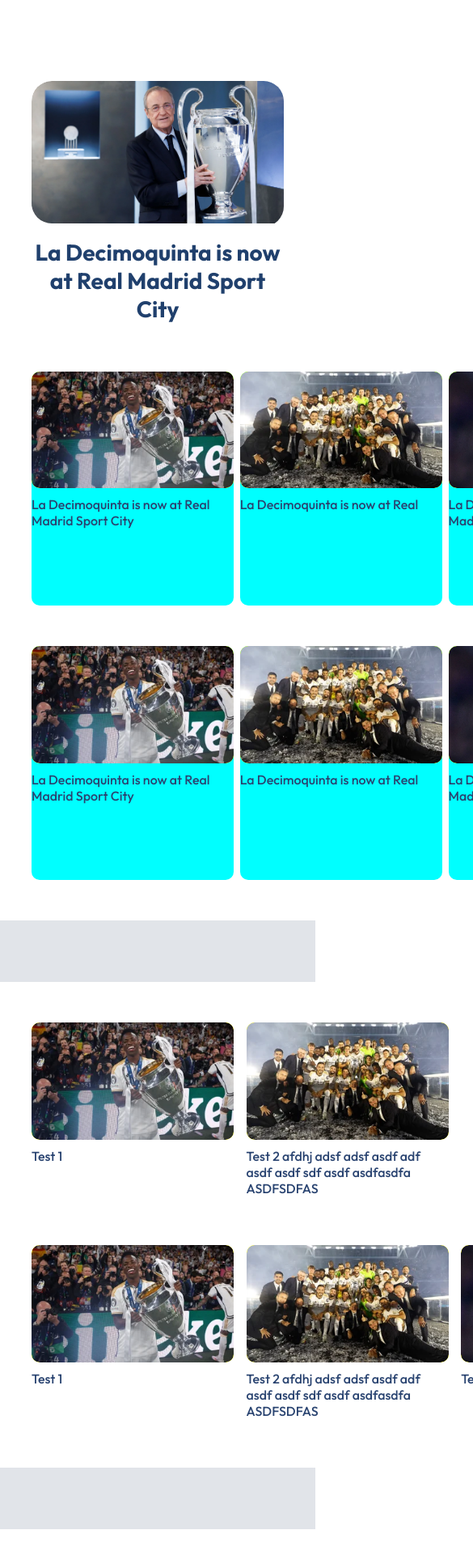
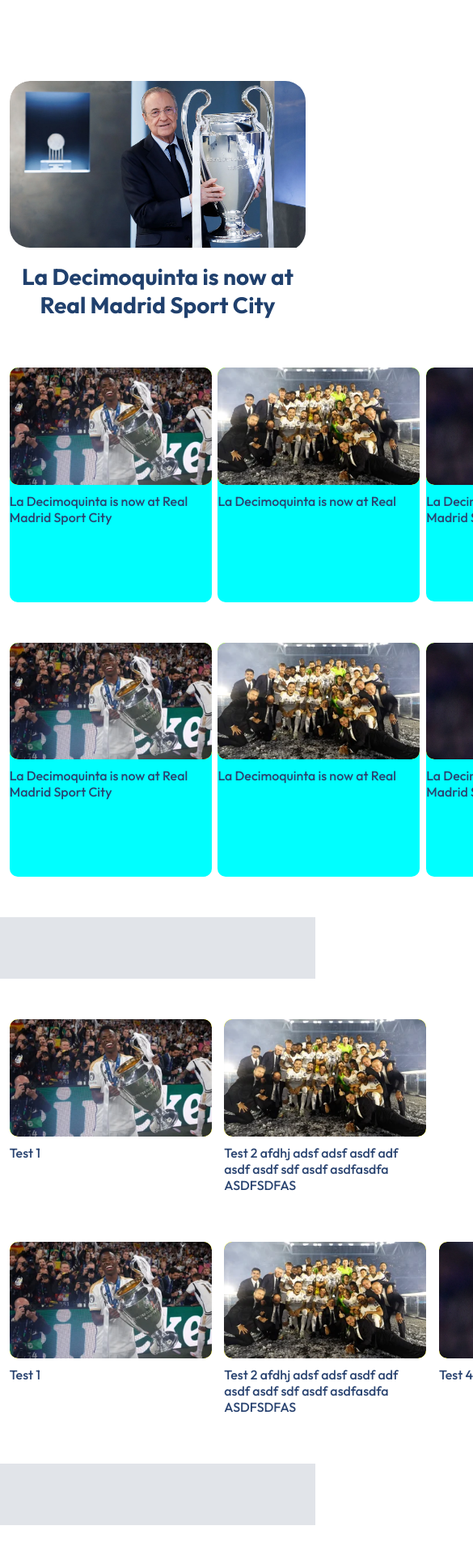
Before and after one commit to DionisisChytiris/RealMadridWebsite, a React (Vite) app: page / in a window 390 px wide. Shown: the top 1932 px of the page at 81% size, 585 px wide, since content can reach past the window. Built offline with nearby package versions, Linux system fonts and the light colour scheme.

Commit message:
add styling

```diff
--- a/src/Templates/HomeSectionLarge/HomeLargeImg.css
+++ b/src/Templates/HomeSectionLarge/HomeLargeImg.css
@@ -1,9 +1,13 @@
+/* .homeLrgImg{
+  width: "80%";
+  margin: "0px auto 50px"
+} */
 .container {
   display: grid;
   grid-template-columns: 2fr 1fr;
   position: relative;
-  /* width: 80%;
-  margin: 50px auto; */
+  width: 80%;
+  margin: 50px auto;
 }
 .part1 {
   overflow: hidden;
@@ -62,3 +66,9 @@
     padding: 10px 0px;
   }
 }
+
+@media (max-width: 850px) {
+  .container {
+    width: 94%
+  }
+}
--- a/src/Templates/HomeSectionLarge/HomeLargeImg.jsx
+++ b/src/Templates/HomeSectionLarge/HomeLargeImg.jsx
@@ -7,7 +7,6 @@
 
 const HomeLrgImg = ({ link1, img, alt, title }) => {
   return (
-    <div style={{ width: "80%", margin: "0px auto 50px" }}>
     <Link to={link1}>
       <div className="container">
         <div className="part1">
@@ -18,7 +17,6 @@
         </div>
       </div>
     </Link>
-    </div>
   );
 };
 
--- a/src/Templates/HomeSectionMedium2/HomeMedium2.css
+++ b/src/Templates/HomeSectionMedium2/HomeMedium2.css
@@ -44,7 +44,7 @@
   @media (max-width: 1050px) {
     .mainContainerM2 {
       display: grid;
-      grid-template-columns:  380px 380px;
+      grid-template-columns:  380px 380px 380px;
       gap: 4vw;
       margin: 50px 0px;
     }
--- a/src/components/Footer/AppDownload/AppDownload.css
+++ b/src/components/Footer/AppDownload/AppDownload.css
@@ -1,7 +1,7 @@
 .appDownload {
   text-align: center;
   width: 85%;
-  padding: 20px 0px;
+  padding: 10px 0px;
   margin: auto;
   border-bottom: 1px solid var(--lightgray1);
 }
@@ -22,8 +22,6 @@
   align-items: center;
   justify-content: center;
   gap: 24px;
-  height: 110px;
-  margin-bottom: 15px;
 }
 .appDownload img {
   width: 200px;
@@ -33,3 +31,19 @@
   width: 210px;
   height: 155px;
 }
+
+@media (max-width: 850px) {
+  .appDownload .logos {
+    flex-direction: column;
+    margin: 30px;
+    gap: 15px
+  }
+  .appDownload img {
+    width: 200px;
+    height: 70px;
+  }
+  img.apple {
+    width: 210px;
+    height: 75px;
+  }
+}
--- a/src/components/NavBar/NavBar.jsx
+++ b/src/components/NavBar/NavBar.jsx
@@ -40,10 +40,11 @@
     width: "100%",
     height: "63px",
     zIndex: 9999,
-    padding: "0px 30px",
+    padding: "0px 25px",
     alignItems: "center",
     justifyContent: "space-between",
     borderBottom: "1px solid var(--lightgray1)",
+
   };
 
   return (
--- a/src/components/NavBar/Navbar.css
+++ b/src/components/NavBar/Navbar.css
@@ -10,7 +10,9 @@
   justify-content: space-between;
   border-bottom: 1px solid var(--lightgray1);
   z-index: 9999;
-}
+  }
+
+
 .nav1 {
   display: flex;
   align-items: center;
@@ -26,9 +28,15 @@
   height: 45px;
 }
 .menuIcon {
+  /* fill: red; */
   width: 32px;
   height: 32px;
   /* fill: var(--darkblue) */
+}
+.menuIcon:hover{
+  background-color: green;
+  border-radius: 5px;
+  padding: 5px
 }
 
 .nav2 {
--- a/src/components/PostNews/SecondPost.jsx
+++ b/src/components/PostNews/SecondPost.jsx
@@ -5,7 +5,7 @@
 
 const SecondPost = () => {
   return (
-    <div style={{width: '80%', margin: 'auto'}}>
+    <div className="smallSection">
         <HomeSmallImg />
     </div>
   );
--- a/src/components/PostNews/ThirdPost.jsx
+++ b/src/components/PostNews/ThirdPost.jsx
@@ -6,7 +6,7 @@
 
 const ThirdPost = () => {
   return (
-    <div style={{width: '80%',margin: 'auto'}}>
+    <div className='mediumSection'>
         <HomeMediumItem/>
         <HomeMedium2/>
     </div>
--- a/src/components/PostNews/postStyle.css
+++ b/src/components/PostNews/postStyle.css
@@ -1,12 +1,28 @@
 .smallSection {
-    width: 80%;
-    margin: auto;
+  width: 80%;
+  margin: auto;
+}
 
+.mediumSection {
+  width: 80%;
+  margin: auto;
 }
 
 @media (max-width: 1050px) {
-   .smallSection{
+  .smallSection {
     width: 100%;
     margin-left: 10%;
-   }
   }
+}
+
+@media (max-width: 850px) {
+  .bisector {
+    height: 9vh;
+  }
+  .smallSection {
+    margin-left: 3%;
+  }
+  .mediumSection {
+    margin-left: 3%;
+  }
+}
```
Also changed, not shown: src/components/PostNews/FirstPost.jsx (+3 -5 lines), src/components/PostNews/DivideLine.jsx (deleted), 1 other file (tests, documents, lock files or other folders). Lines whose indentation alone changed are shown as unchanged.
